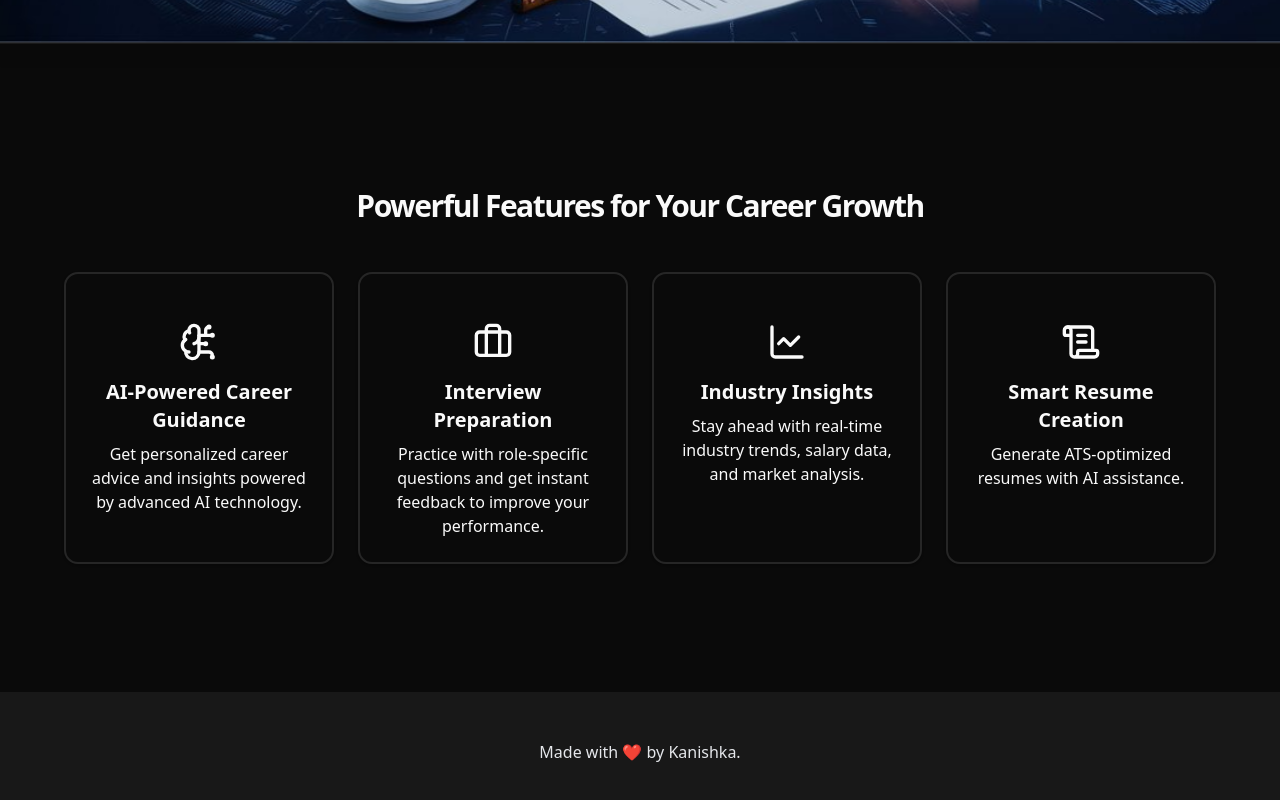
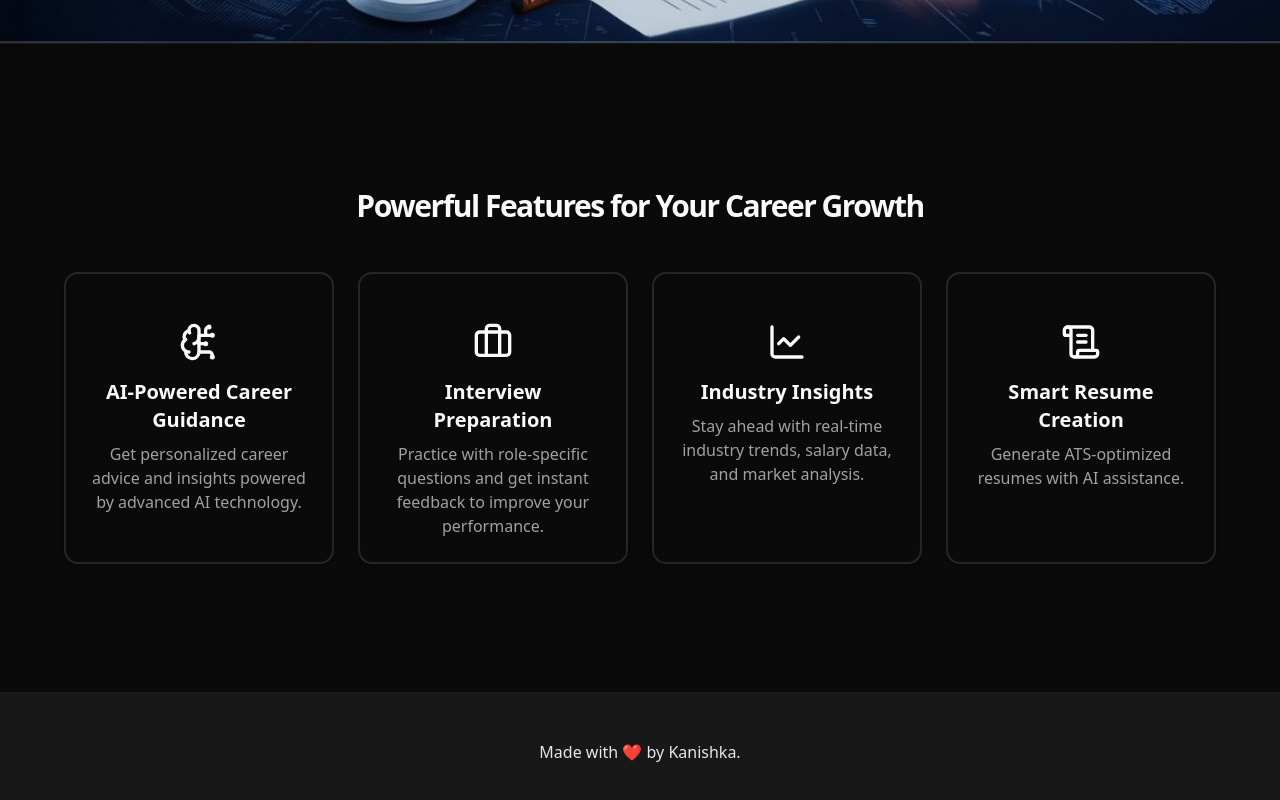
Before and after one commit to kanishkadz/elevate, a Next.js app: page / in a window 1280 px wide. Shown: the part 1261-2061 px from the top of the page. Built offline with nearby package versions, Linux system fonts and the light colour scheme; no server answers.

Commit message:
Update page.jsx

```diff
--- a/app/page.jsx
+++ b/app/page.jsx
@@ -19,7 +19,7 @@ export default function Home() {
                     <div className="flex flex-col items-center justify-center">
                       {feature.icon}
                       <h3 className="text-xl font-bold mb-2">{feature.title}</h3>
-                      <p>{feature.description}</p>
+                      <p className="text-muted-foreground">{feature.description}</p>
                     </div>
                   </CardContent>
                 </Card>
```
